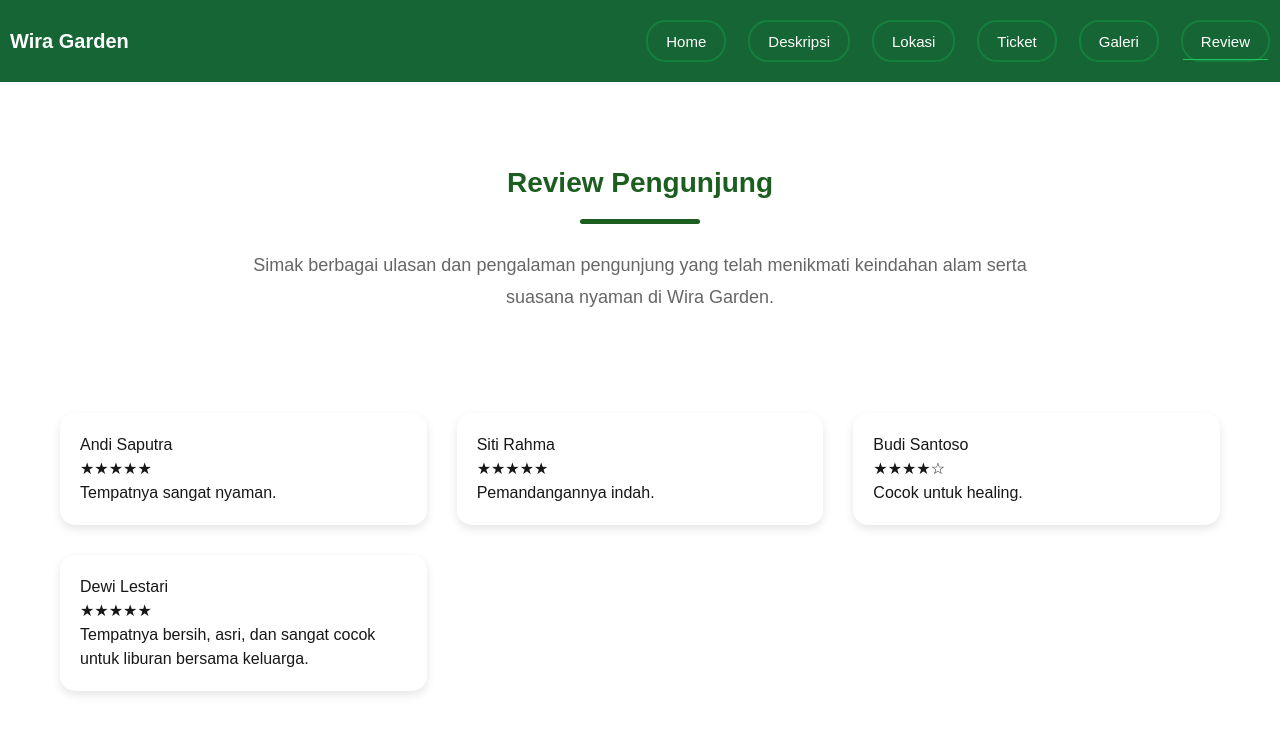
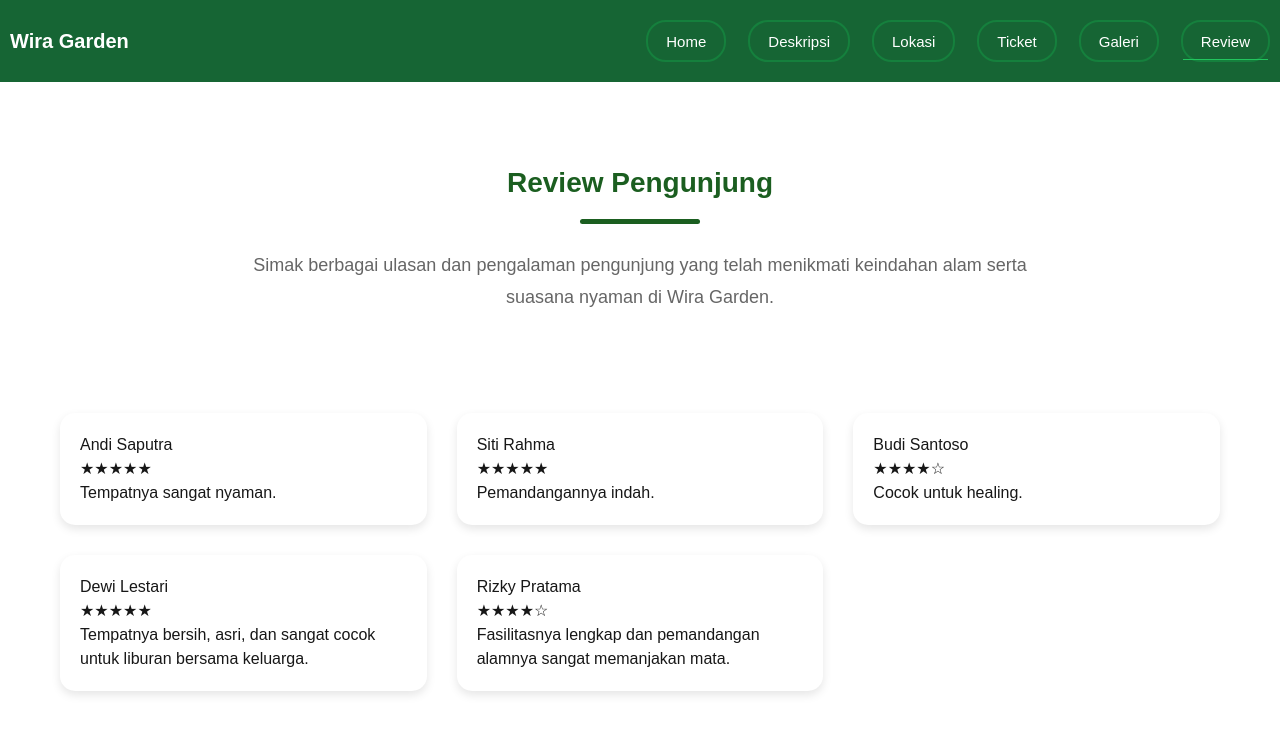
Before and after one commit to jovanakbarsetiodono-code/TI-WEB-24A-SIXTUPLE, a Next.js app in the folder my-app/: page /review in a window 1280 px wide. Shown: the top 734 px of the page. Built offline with nearby package versions, Linux system fonts and the light colour scheme.

Commit message:
Menambahkan kartu review kelima

```diff
--- a/my-app/app/review/page.tsx
+++ b/my-app/app/review/page.tsx
@@ -35,6 +35,13 @@ export default function ReviewPage() {
             keluarga.
           </p>
         </div>
+        <div className={styles.reviewCard}>
+          <h3>Rizky Pratama</h3>
+          <p>★★★★☆</p>
+          <p>
+            Fasilitasnya lengkap dan pemandangan alamnya sangat memanjakan mata.
+          </p>
+        </div>
       </section>
     </main>
   );
```
